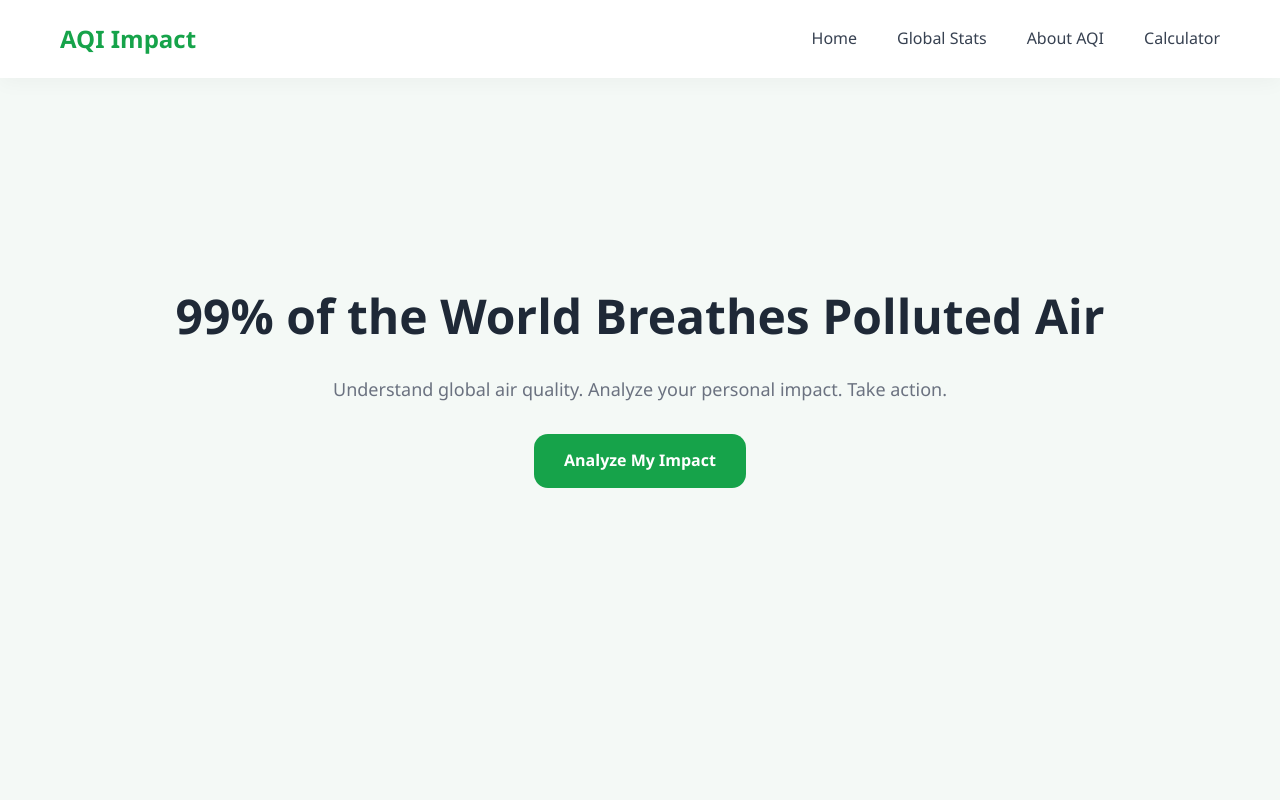
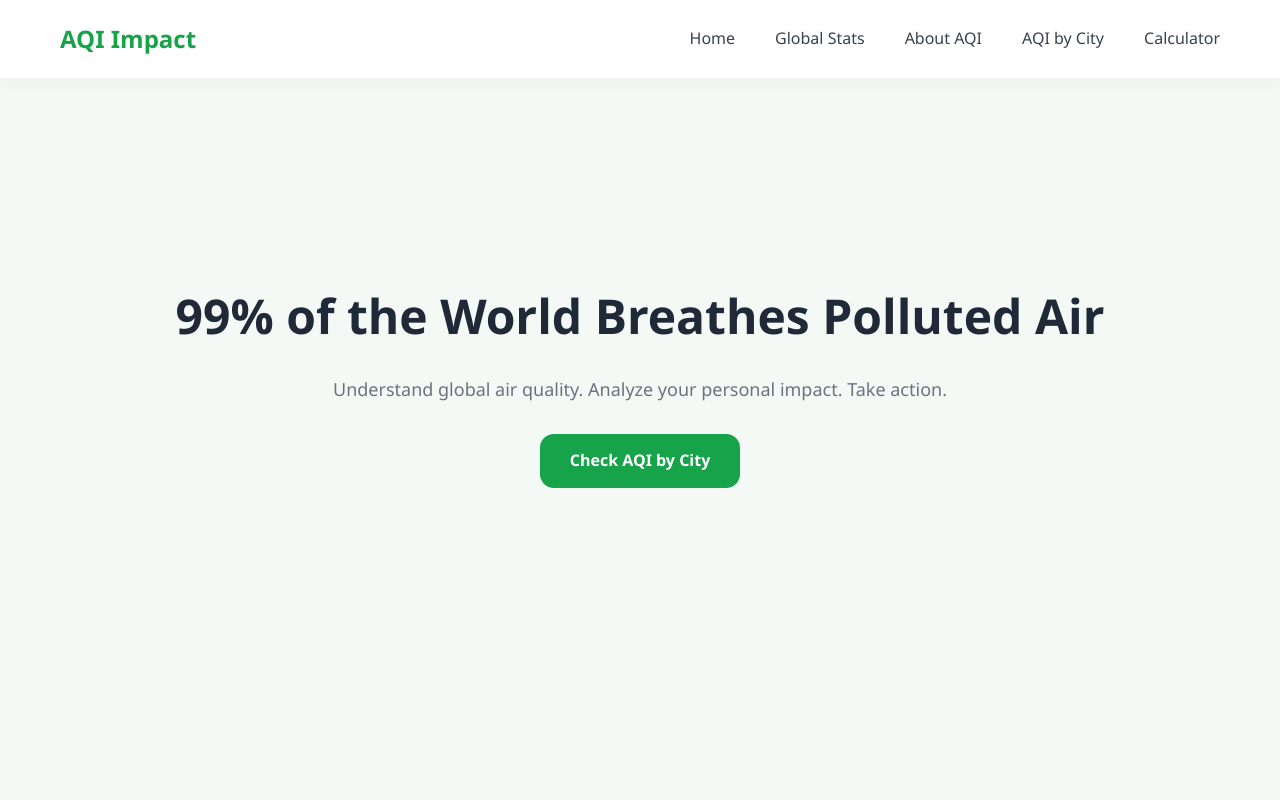
Before and after one commit to fxxcgl/aqi-impact-analyzer, a plain HTML site: page index.html in a window 1280 px wide. Shown: the top 800 px of the page. Drawn offline with nearby package versions, Linux system fonts and the light colour scheme.

Commit message:
Update index.html

```diff
--- a/index.html
+++ b/index.html
@@ -18,7 +18,8 @@
             <li><a href="index.html">Home</a></li>
             <li><a href="#stats">Global Stats</a></li>
             <li><a href="#about">About AQI</a></li>
-            <li><a href="analyzer.html">Calculator</a></li>
+            <li><a href="analyzer.html">AQI by City</a></li>
+            <li><a href="calculator.html">Calculator</a></li>
         </ul>
     </nav>
 
@@ -30,7 +31,7 @@
                 Understand global air quality. Analyze your personal impact. Take action.
             </p>
             <a href="analyzer.html" class="primary-btn">
-                Analyze My Impact
+                Check AQI by City
             </a>
         </div>
     </section>
```
